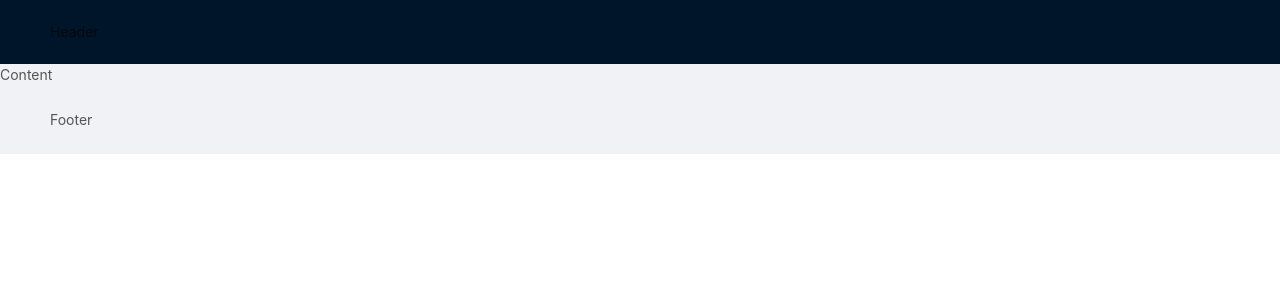
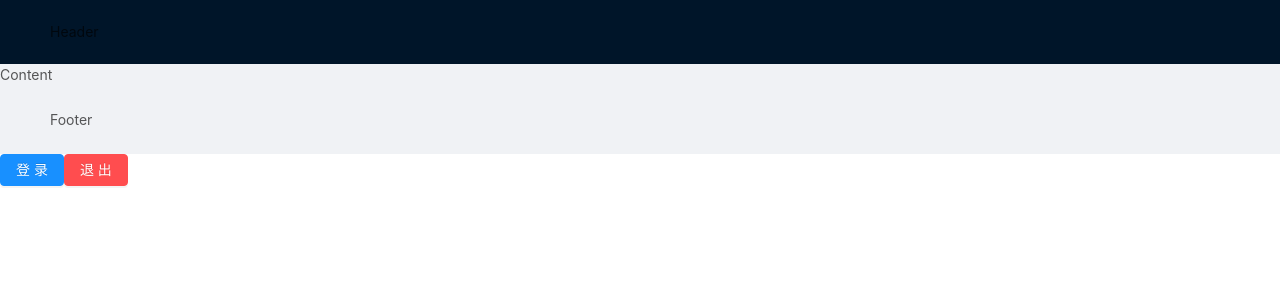
Before and after one commit to clwu1994/react-app, a React (Create React App) app: page / in a window 1280 px wide. Shown: the top 300 px of the page. Built offline with nearby package versions, Linux system fonts and the light colour scheme.

Commit message:
feat: button组件

```diff
--- a/src/components/button/Button.tsx
+++ b/src/components/button/Button.tsx
@@ -2,9 +2,59 @@ import * as React from 'react';
 import * as PropTypes from 'prop-types';
 import Group from './ButtonGroup';
 import { tuple } from '../_util/type';
-
+import classNames from 'classnames';
+import './style/index.css';
+import { ConfigConsumer, ConfigConsumerProps } from '../config-provider'
+// 校验两个中文
+const rxTwoCNChar = /^[\u4e00-\u9fa5]{2}$/;
+const isTwoCNChar = rxTwoCNChar.test.bind(rxTwoCNChar);
 function isString(str: any) {
   return typeof str === 'string';
+}
+// 自动在两个汉字之间插入一个空格。
+function insertSpace(child: React.ReactChild, needInserted: boolean) {
+  // 检查子项是否undefined或为null。
+  if (child == null) {
+    return;
+  }
+  const SPACE = needInserted ? ' ' : '';
+  if (
+    typeof child !== 'string' &&
+    typeof child !== 'number' &&
+    isString(child.type) &&
+    isTwoCNChar(child.props.children)
+  ) {
+    return React.cloneElement(child, {}, child.props.children.split('').join(SPACE));
+  }
+  if (typeof child === 'string') {
+    if (isTwoCNChar(child)) {
+      child = child.split('').join(SPACE);
+    }
+    return <span>{child}</span>;
+  }
+  return child;
+}
+function spaceChildren(children: React.ReactNode, needInserted: boolean) {
+  let isPrevChildPure: boolean = false;
+  const childList: React.ReactNode[] = [];
+  React.Children.forEach(children, child => {
+    const type = typeof child;
+    const isCurrentChildPure = type === 'string' || type === 'number';
+    // 字符串和数字
+    if (isPrevChildPure && isCurrentChildPure) {
+      const lastIndex = childList.length - 1;
+      const lastChild = childList[lastIndex];
+      childList[lastIndex] = `${lastChild}${child}`;
+    } else {
+      childList.push(child);
+    }
+    isPrevChildPure = isCurrentChildPure;
+  })
+
+  //传递给React.Children.map以自动填充键
+  return React.Children.map(childList, child =>
+    insertSpace(child as React.ReactChild, needInserted)
+  );
 }
 
 // 按钮类型：默认、主题色、幽灵、虚线、危险、导航
@@ -100,6 +150,28 @@ class Button extends React.Component<ButtonProps, ButtonState> {
     this.fixTwoCNChar();
   }
 
+  componentDidUpdate(prevProps: ButtonProps) {
+    this.fixTwoCNChar();
+    if (prevProps.loading && prevProps.loading !== 'boolean') {
+      clearTimeout(this.delayTimeout)
+    }
+
+    const { loading } = this.props;
+    if (loading && typeof loading !== 'boolean' && loading.delay) {
+      this.delayTimeout = window.setTimeout(() => {
+        this.setState({ loading })
+      }, loading.delay);
+    } else if (prevProps.loading !== loading) {
+      this.setState({ loading });
+    }
+  }
+
+  componentWillUnmount() {
+    if (this.delayTimeout) {
+      clearTimeout(this.delayTimeout);
+    }
+  }
+
   saveButtonRef = (node: HTMLElement | null) => {
     this.buttonNode = node;
   }
@@ -114,7 +186,88 @@ class Button extends React.Component<ButtonProps, ButtonState> {
       (onClick as React.MouseEventHandler<HTMLButtonElement | HTMLAnchorElement>)(e);
     }
   }
-  fixTwoCNChar() {}
+  fixTwoCNChar() {
+    if (!this.buttonNode) {
+      return;
+    }
+    const buttonText = this.buttonNode.textContent || this.buttonNode.innerText;
+    if (this.isNeedInserted() && isTwoCNChar(buttonText)) {
+      if (!this.state.hasTwoCNChar) {
+        this.setState({
+          hasTwoCNChar: true
+        })
+      } else {
+        this.setState({
+          hasTwoCNChar: false
+        })
+      }
+    }
+  }
+  isNeedInserted() {
+    const { icon, children, type } = this.props;
+    return React.Children.count(children) === 1 && !icon && type !== 'link';
+  }
+  renderButton = ({ getPrefixCls, autoInsertSpaceInButton }: ConfigConsumerProps) => {
+    const {
+      prefix: customizePrefixCls,
+      type,
+      shape,
+      size,
+      className,
+      children,
+      icon,
+      ghost,
+      block,
+      ...rest
+    } = this.props;
+    const { loading, hasTwoCNChar } = this.state;
+
+    const prefixCls = getPrefixCls('btn', customizePrefixCls);
+    const autoInsertSpace = autoInsertSpaceInButton !== false;
+    // large => lg
+    // small => sm
+    let sizeCls = '';
+    switch (size) {
+      case 'large':
+        sizeCls = 'lg';
+        break;
+      case 'small':
+        sizeCls = 'sm';
+        break;
+      default:
+        break;
+    }
+    const iconType = loading ? 'loading' : icon;
+    const classes = classNames(prefixCls, className, {
+      [`${prefixCls}-${type}`]: type,
+      [`${prefixCls}-${shape}`]: shape,
+      [`${prefixCls}-${sizeCls}`]: sizeCls,
+      [`${prefixCls}-two-chinese-chars`]: hasTwoCNChar && autoInsertSpace,
+      [`${prefixCls}-icon-only`]: !children && children !== 0 && iconType,
+      [`${prefixCls}-loading`]: !!loading,
+      [`${prefixCls}-background-ghost`]: ghost,
+      [`${prefixCls}-block`]: block,
+    });
+    // const iconNode = iconType ? <Icon type={iconType} /> : null;
+    const kids = children || children === 0
+      ? spaceChildren(children, this.isNeedInserted() && autoInsertSpace)
+      : null
+    const { htmlType, ...otherProps } = rest as NativeButtonProps;
+    const buttonNode = (
+      <button
+        type={htmlType}
+        className={classes}
+        onClick={this.handleClick}
+        ref={this.saveButtonRef}
+      >
+        {kids}
+      </button>
+    )
+    return <>{buttonNode}</>
+  }
+  render() {
+    return <ConfigConsumer>{this.renderButton}</ConfigConsumer>
+  }
 }
 
 export default Button;
--- a/src/components/button/ButtonGroup.tsx
+++ b/src/components/button/ButtonGroup.tsx
@@ -1,6 +1,6 @@
 import * as React from 'react';
 import classNames from 'classnames';
-import { ButtonSize } from './button';
+import { ButtonSize } from './Button';
 import { ConfigConsumer, ConfigConsumerProps } from '../config-provider';
 
 export interface ButtongGroupProps {
--- /dev/null
+++ b/src/components/button/style/index.css
@@ -0,0 +1,80 @@
+.ant-btn {
+  line-height: 1.499;
+  position: relative;
+  display: inline-block;
+  font-weight: 400;
+  white-space: nowrap;
+  text-align: center;
+  background-image: none;
+  border: 1px solid transparent;
+  -webkit-box-shadow: 0 2px 0 rgba(0, 0, 0, 0.015);
+  box-shadow: 0 2px 0 rgba(0, 0, 0, 0.015);
+  cursor: pointer;
+  -webkit-transition: all 0.3s cubic-bezier(0.645, 0.045, 0.355, 1);
+  transition: all 0.3s cubic-bezier(0.645, 0.045, 0.355, 1);
+  -webkit-user-select: none;
+  -moz-user-select: none;
+  -ms-user-select: none;
+  user-select: none;
+  -ms-touch-action: manipulation;
+  touch-action: manipulation;
+  height: 32px;
+  padding: 0 15px;
+  font-size: 14px;
+  border-radius: 4px;
+  color: rgba(0, 0, 0, 0.65);
+  background-color: #fff;
+  border-color: #d9d9d9;
+}
+
+.ant-btn-dashed {
+  color: rgba(0, 0, 0, 0.65);
+  background-color: #fff;
+  border-color: #d9d9d9;
+  border-style: dashed;
+}
+.ant-btn:not([disabled]):active {
+  outline: 0;
+  -webkit-box-shadow: none;
+  box-shadow: none;
+}
+.ant-btn:hover, .ant-btn:focus, .ant-btn:active, .ant-btn.active {
+  text-decoration: none;
+  background: #fff;
+}
+.ant-btn, .ant-btn:active, .ant-btn:focus {
+  outline: 0;
+}
+.ant-btn-primary {
+  color: #fff;
+  background-color: #1890ff;
+  border-color: #1890ff;
+  text-shadow: 0 -1px 0 rgba(0, 0, 0, 0.12);
+  -webkit-box-shadow: 0 2px 0 rgba(0, 0, 0, 0.045);
+  box-shadow: 0 2px 0 rgba(0, 0, 0, 0.045);
+}
+
+.ant-btn-danger:hover, .ant-btn-danger:focus {
+  color: #fff;
+  background-color: #ff7875;
+  border-color: #ff7875;
+}
+ant-btn-danger:active, .ant-btn-danger.active {
+  color: #fff;
+  background-color: #d9363e;
+  border-color: #d9363e;
+}
+
+.ant-btn-primary:hover, .ant-btn-primary:focus {
+  color: #fff;
+  background-color: #40a9ff;
+  border-color: #40a9ff;
+}
+.ant-btn-danger {
+  color: #fff;
+  background-color: #ff4d4f;
+  border-color: #ff4d4f;
+  text-shadow: 0 -1px 0 rgba(0, 0, 0, 0.12);
+  -webkit-box-shadow: 0 2px 0 rgba(0, 0, 0, 0.045);
+  box-shadow: 0 2px 0 rgba(0, 0, 0, 0.045);
+}
--- a/src/hooks/index.ts
+++ b/src/hooks/index.ts
@@ -1,5 +1,5 @@
-import useAntdTable from './useAntdTable';
+// import useAntdTable from './useAntdTable';
 
 export {
-  useAntdTable
+  // useAntdTable
 }
--- a/src/hooks/useAsync/index.ts
+++ b/src/hooks/useAsync/index.ts
@@ -65,7 +65,7 @@ function useAsync<Result = any> (
   fn: (...args: any[]) => Promise<Result>,
   deps?: DependencyList | Options<Result>,
   options?: Options<Result>,
-): ReturnValue<Result> {
+): any {
   const _deps: DependencyList = (Array.isArray(deps) ? deps: []) as DependencyList;
   const _options: Options<Result> = (typeof deps === 'object' && !Array.isArray(deps)
     ? deps
--- a/src/pages/App.tsx
+++ b/src/pages/App.tsx
@@ -1,5 +1,6 @@
 import React from 'react';
 import Layout from '../components/layout'
+import Button from '../components/button'
 const { Header, Footer, Content } = Layout;
 const App: React.FC = () => {
   return (
@@ -9,6 +10,8 @@ const App: React.FC = () => {
         <Content>Content</Content>
         <Footer>Footer</Footer>
       </Layout>
+      <Button type='primary'>登录</Button>
+      <Button type='danger'>退出</Button>
     </div>
   );
 }
```
Also changed, not shown: src/hooks/useAntdTable/index.ts (+4 -3 lines), 1 other file (tests, documents, lock files or other folders).
